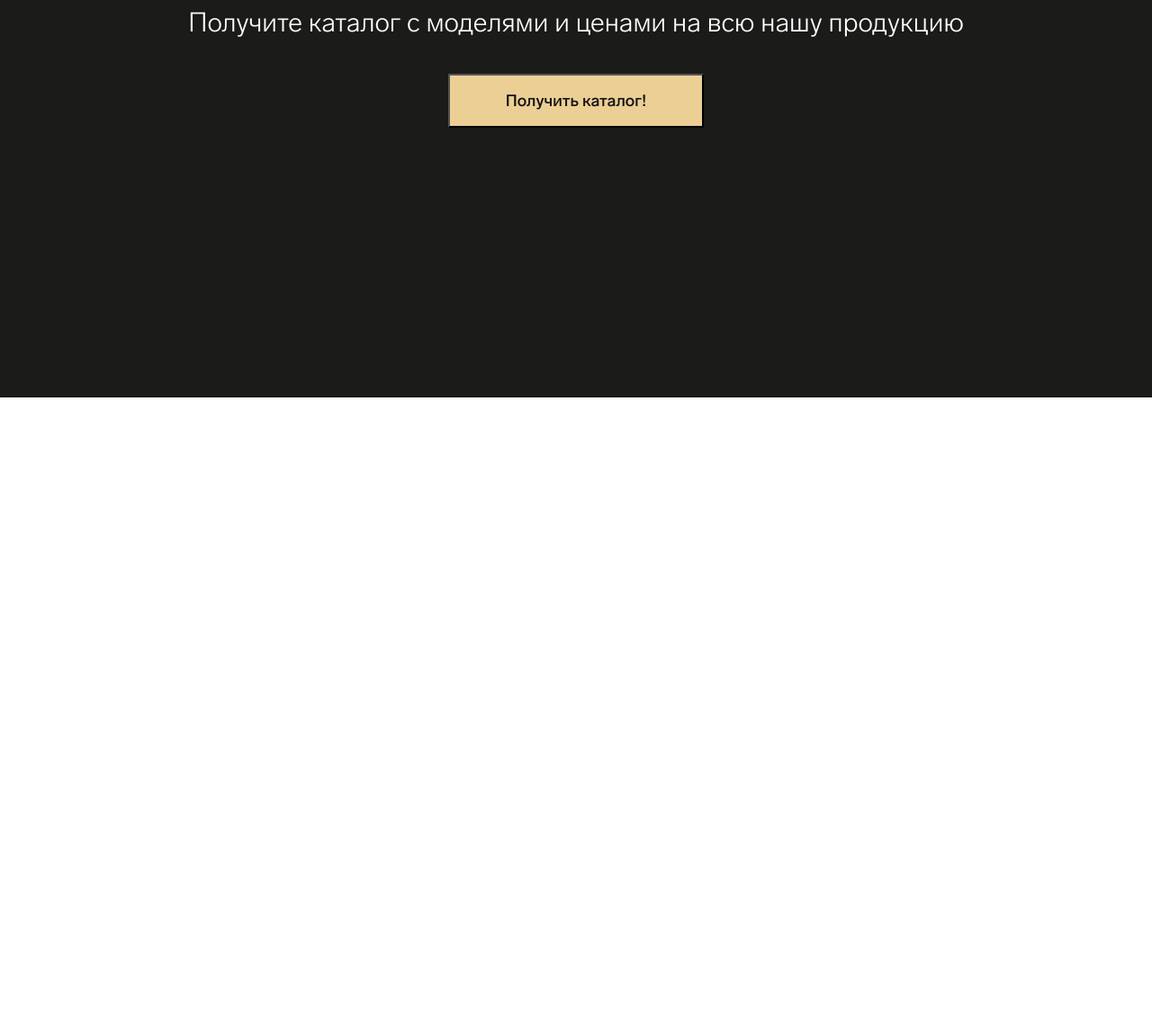
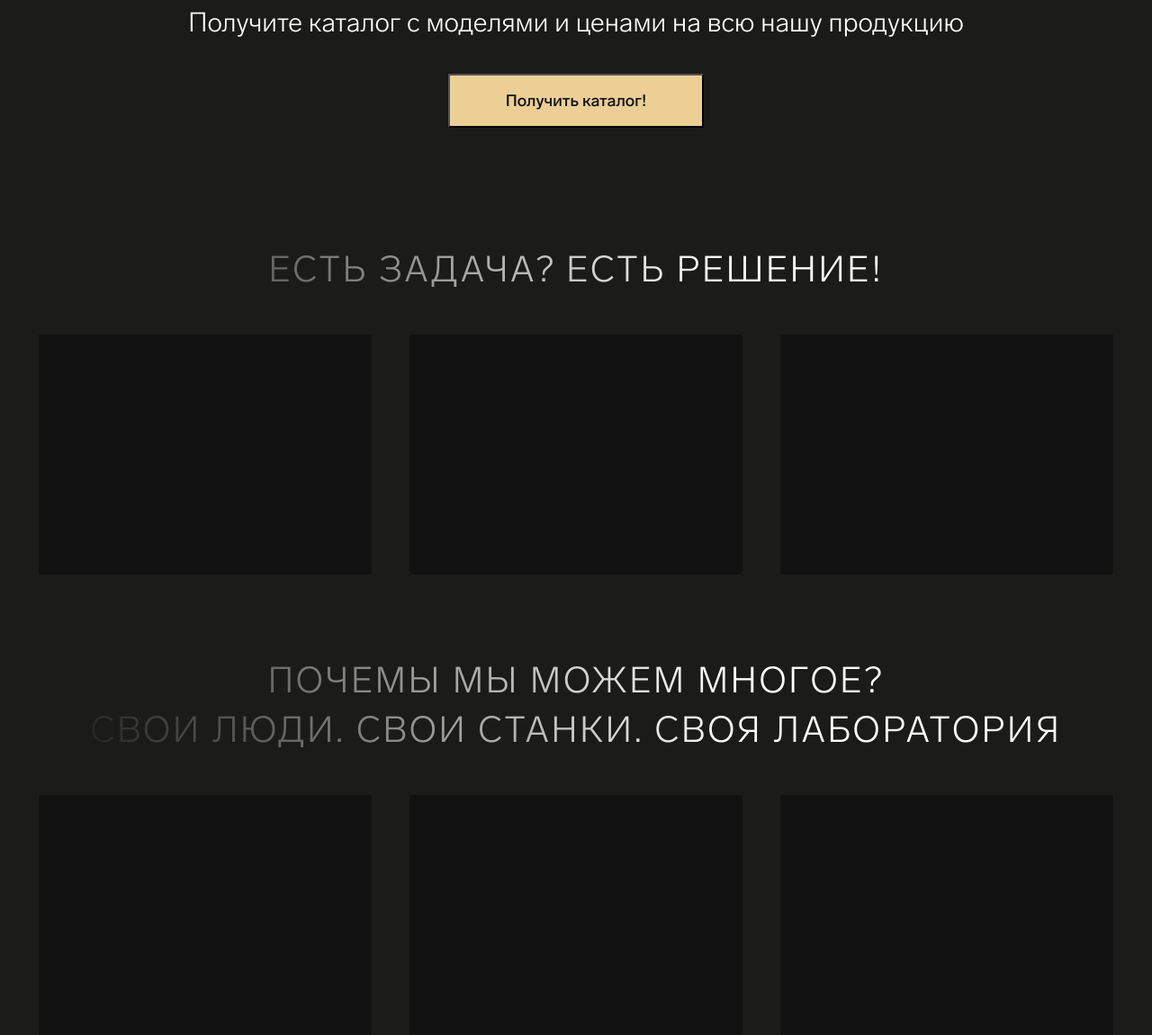
Before and after one commit to DiMoNiO04/elite_fire, a website built with webpack: page src/index.html in a window 1280 px wide. Shown: the part 4786-5937 px from the top of the page at 90% size. Before the commit the page ends 5228 px from the top, so only its background shows below. Built offline with nearby package versions, Linux system fonts and the light colour scheme.

Commit message:
feat: add section question

```diff
--- a/src/index.html
+++ b/src/index.html
@@ -256,6 +256,30 @@
 					</div>
 				</div>
 			</section>
+
+			<section class="questions">
+				<div class="container">
+					<div class="questions__container">
+						<div class="question">
+							<h2 class="question__title">Есть задача? Есть решение!</h2>
+							<div class="question__images">
+								<img src="./assets/img/question.png" alt="question">
+								<img src="./assets/img/question.png" alt="question">
+								<img src="./assets/img/question.png" alt="question">
+							</div>
+						</div>
+						<div class="question">
+							<h2 class="question__title">Почемы мы можем многое?<br>
+								Свои люди. Свои станки. Своя лаборатория</h2>
+							<div class="question__images">
+								<img src="./assets/img/question.png" alt="question">
+								<img src="./assets/img/question.png" alt="question">
+								<img src="./assets/img/question.png" alt="question">
+							</div>
+						</div>
+					</div>
+				</div>
+			</section>
 		</main>
 	</div>
 
--- a/src/styles/_style.scss
+++ b/src/styles/_style.scss
@@ -375,7 +375,6 @@ h1, h2, h3, ul, li, p{
 //------Catalog start-------------
 .catalog__container{
 	padding-top: 43px;
-	padding-bottom: 300px;
 	@include flexs(flex, column, flex-start, stretch);
 }
 
@@ -490,3 +489,33 @@ h1, h2, h3, ul, li, p{
 	}
 }
 //------Catalog end--------------
+
+
+
+//-------Questions start----------
+.questions__container{
+	padding-top: 130px;
+	@include flexs(flex, column, flex-start, stretch);
+	row-gap: 90px;
+}
+
+.question{
+	@include flexs(flex, column, flex-start, stretch);
+	row-gap: 45px;
+}
+
+.question__title{
+	@include fonts(normal, 300, 40px, 55px, $lab, transparent);
+	text-align: center;
+	letter-spacing: 0.07em;
+	text-transform: uppercase;
+	background: linear-gradient(249.07deg, #FFFFFF 36.17%, rgba(255, 255, 255, 0) 97.71%);
+	-webkit-background-clip: text;
+	-webkit-text-fill-color: transparent;
+	background-clip: text;
+}
+
+.question__images{
+	@include flexs(flex, row, space-between, center);
+}
+//-------Questions end------------
```
Also changed, not shown: dist/image/question.png (added), dist/index.html, dist/main0e1158376283c56b137e.css (added), dist/main353edb6d344dd8b17d33.js (added), dist/maindc7f416ce06e9a0d9a42.css (deleted), dist/mainf5470d350b0fc6496bac.js (deleted), src/assets/img/question.png (added).
